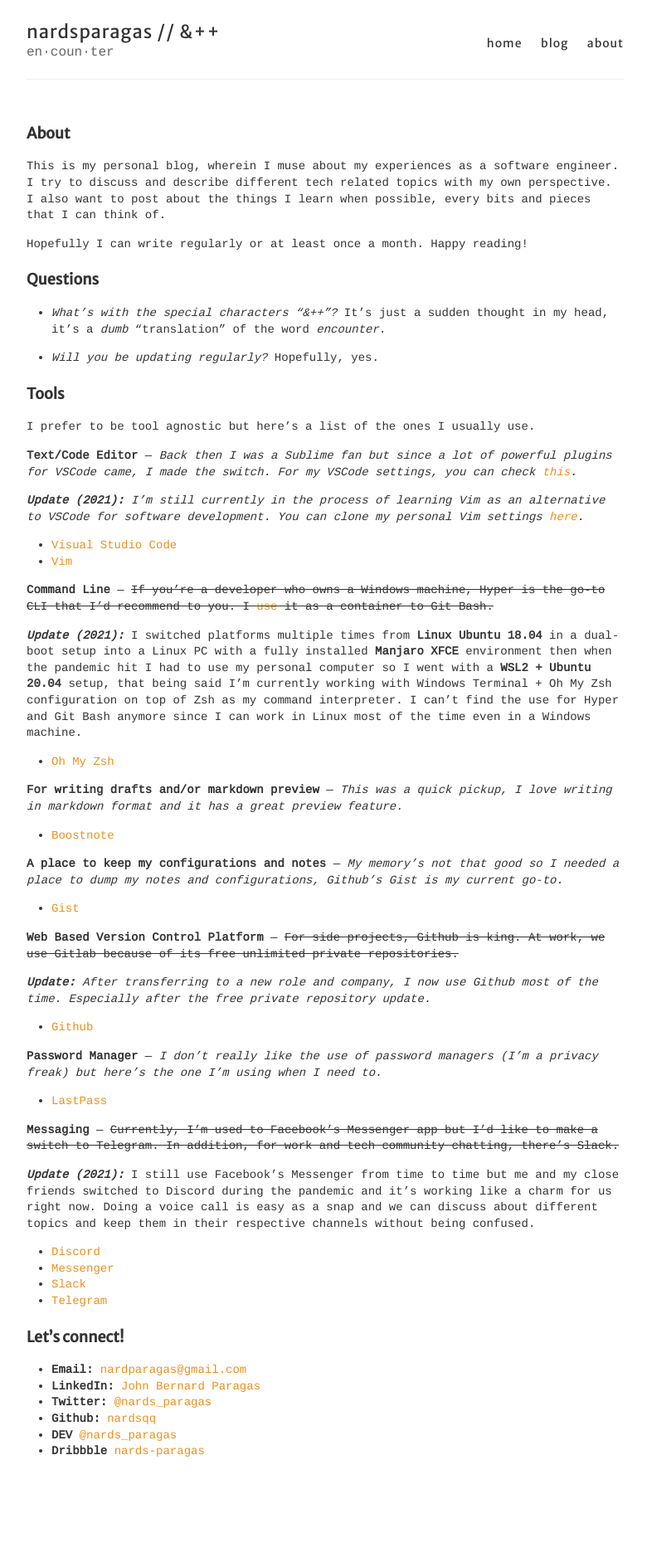
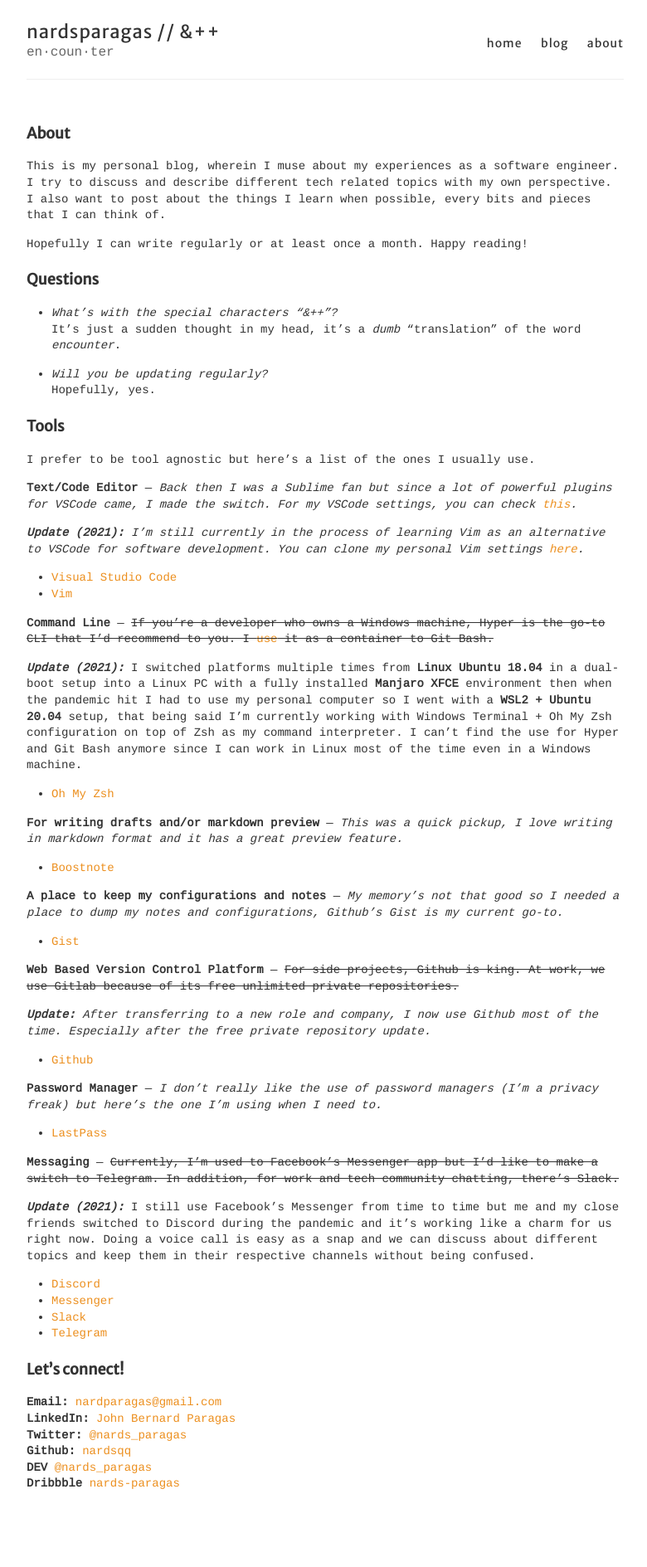
Before and after one commit to nardsqq/nardsqq.github.io, a Jekyll site: the page built from about.md, in a window 1280 px wide. Shown: the whole page at 83% size, without its empty margins (248-1028 px from the left). Built offline with Jekyll 4.4.1, drawn with Linux system fonts in a browser that asks for light colours; before the commit the page ends 1850 px from its top, so only the background shows below that.

```diff
--- a/about.md
+++ b/about.md
@@ -69,9 +69,9 @@
 
 ### Let's connect!
 
-* **Email:** <a href="mailto:nardparagas@gmail.com">nardparagas@gmail.com</a>
-* **LinkedIn:** <a href="https://www.linkedin.com/in/john-bernard-paragas" target="_blank">John Bernard Paragas</a>
-* **Twitter:** <a href="https://twitter.com/nards_paragas" target="_blank">@nards_paragas</a>
-* **Github:** <a href="https://github.com/nardsqq" target="_blank">nardsqq</a>
-* **DEV** <a href="https://dev.to/nards_paragas" target="_blank">@nards_paragas</a>
-* **Dribbble** <a href="https://dribbble.com/nards-paragas" target="_blank">nards-paragas</a>
+**Email:** <a href="mailto:nardparagas@gmail.com">nardparagas@gmail.com</a>
+**LinkedIn:** <a href="https://www.linkedin.com/in/john-bernard-paragas" target="_blank">John Bernard Paragas</a>
+**Twitter:** <a href="https://twitter.com/nards_paragas" target="_blank">@nards_paragas</a>
+**Github:** <a href="https://github.com/nardsqq" target="_blank">nardsqq</a>
+**DEV** <a href="https://dev.to/nards_paragas" target="_blank">@nards_paragas</a>
+**Dribbble** <a href="https://dribbble.com/nards-paragas" target="_blank">nards-paragas</a>
```
